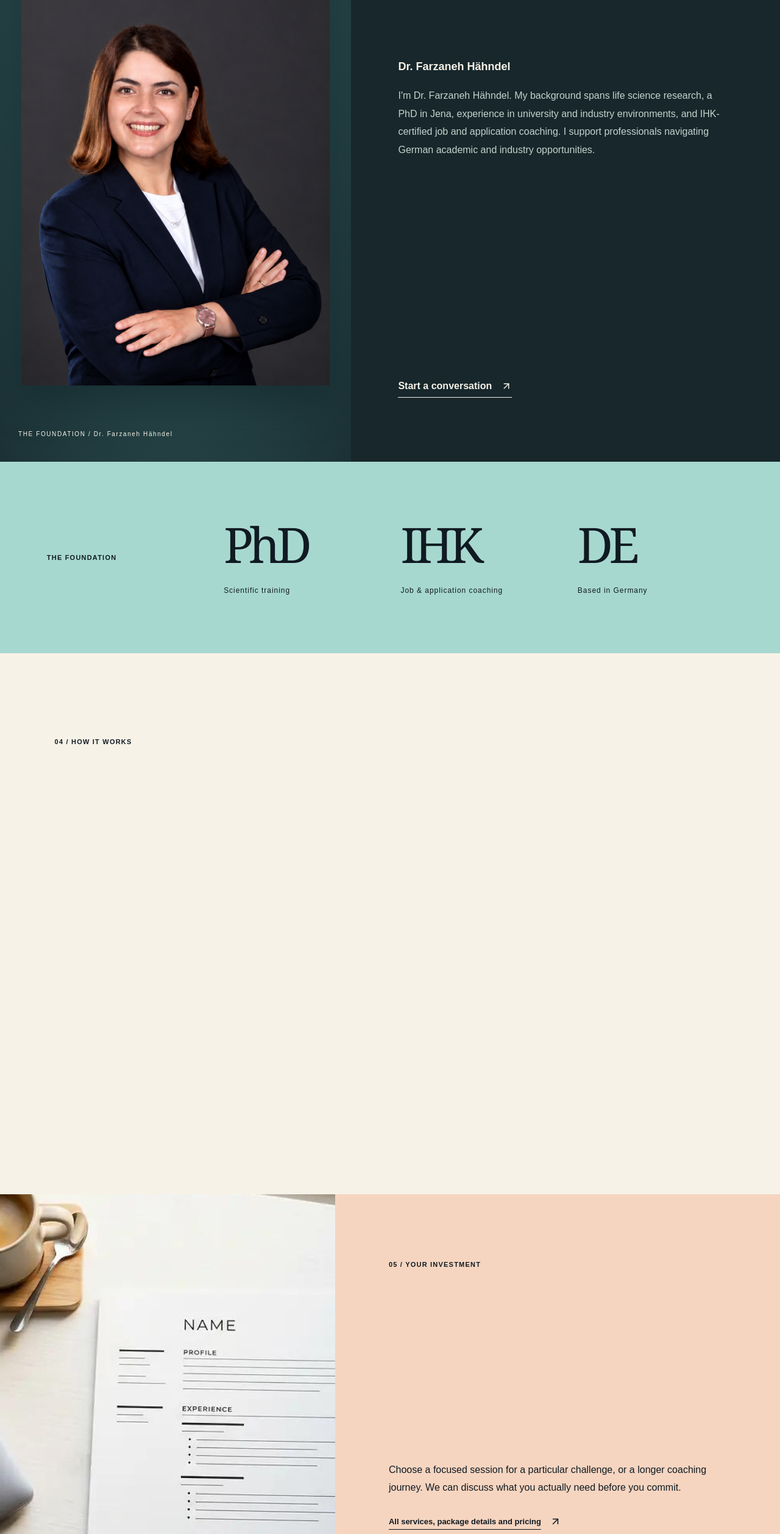
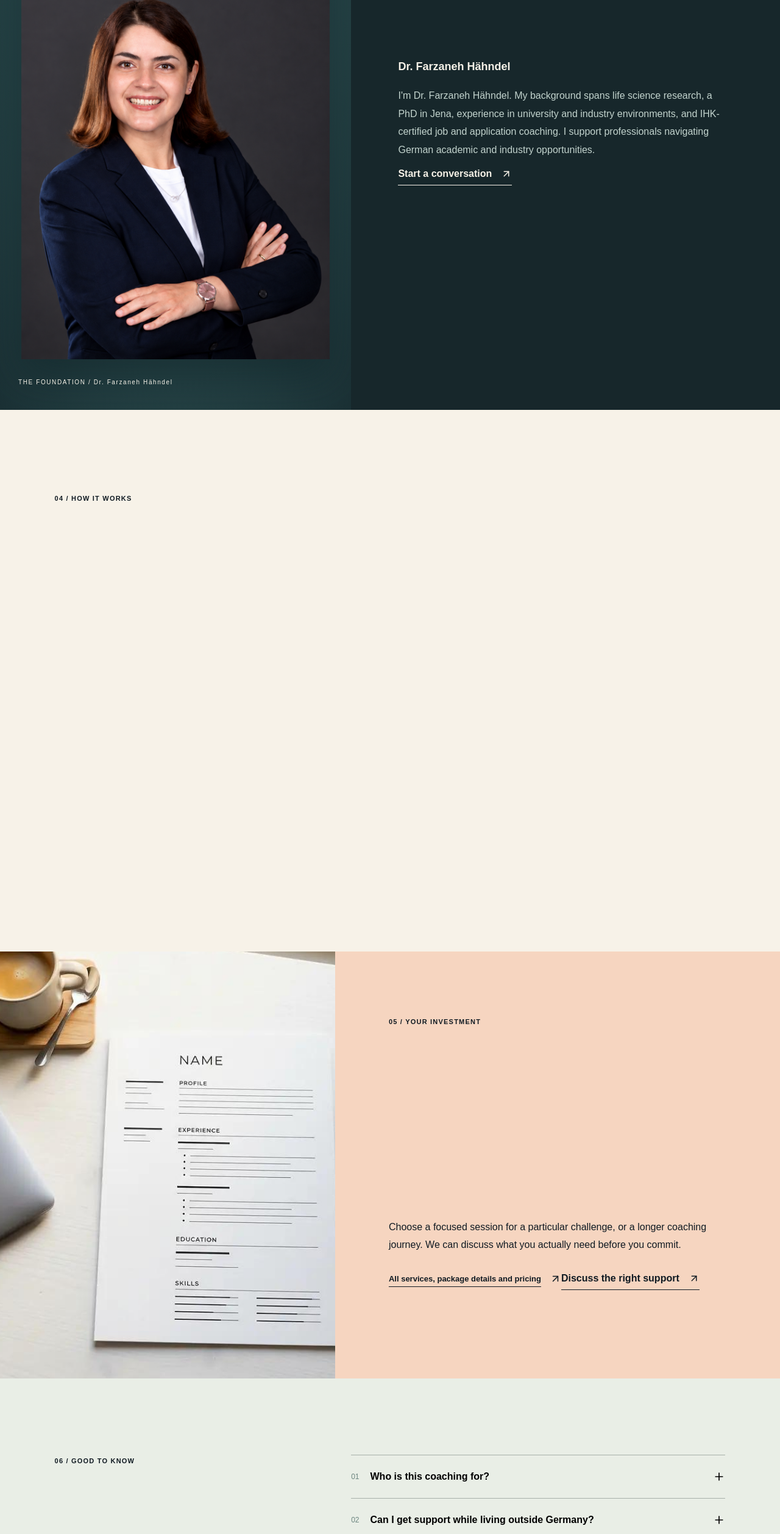
Before and after one commit to AtaMLK/Life-Science-Career-Compass, a Next.js app: page /en in a window 1280 px wide. Shown: the part 8924-11439 px from the top of the page at 61% size. Built offline with nearby package versions, Linux system fonts and the light colour scheme; no server answers.

Commit message:
Remove duplicate timeline, repeated credential and pricing sections; retain scroll Journey

```diff
--- a/src/components/editorial-site.tsx
+++ b/src/components/editorial-site.tsx
@@ -30,7 +30,6 @@ export default function Site({lang}:{lang:Lang}){
  useEffect(()=>{if(!menu)return;const close=(event:KeyboardEvent)=>{if(event.key==="Escape")setMenu(false)};window.addEventListener("keydown",close);return ()=>window.removeEventListener("keydown",close)},[menu]);
  const [selected,setSelected]=useState<string|null>(null);
  const [faq,setFaq]=useState<number|null>(null);
- const [showPrices,setShowPrices]=useState(false);
  return <div className="v2" data-theme={theme} data-language={lang}>
  <a className="skip-link" href="#main-content">{lang==="de"?"Zum Inhalt":lang==="tr"?"İçeriğe geç":"Skip to content"}</a>
  <MotionDirector/>
@@ -41,7 +40,6 @@ export default function Site({lang}:{lang:Lang}){
  </div></header>
  <main id="main-content">
   <section className="editorial-hero">
-   <div className="hero-ambient ambient-1"/><div className="hero-ambient ambient-2"/>
    <div className="hero-meta"><span>{e.introLabel}</span><span>{e.based} · EN / DE / TR</span></div>
    <div className="hero-stage">
     <p className="hero-kicker" data-reveal>{e.heroTag}</p><div className="hero-nameplate" data-reveal><span>{e.person}</span><strong>Dr. Farzaneh Hähndel</strong><small>PhD · IHK</small></div>
@@ -65,13 +63,11 @@ export default function Site({lang}:{lang:Lang}){
    <div className="service-outro"><Link href={`/${lang}/services`} className="all-services-link">{lang==="de"?"ALLE LEISTUNGEN & PAKETE ↗":lang==="tr"?"TÜM HİZMETLER VE PAKETLER ↗":"ALL SERVICES & PACKAGES ↗"}</Link><span>{e.notSure}</span><a href="#connect">{e.figure} <ArrowUpRight size={18}/></a></div>
   </section>
 
-  <CareerFinder lang={lang}/><JourneyScroll lang={lang}/><section className="story" id="story"><div className="story-visual"><div className="story-visual-photo"/><div className="story-actual-portrait"><Image src="/assets/farzaneh/portrait.png" width={1061} height={1483} alt="Dr. Farzaneh Hähndel" /></div><div className="story-person-tag">DR. FARZANEH HÄHNDEL<br/><span>PhD · IHK CAREER COACH</span></div><span className="story-image-note">{e.foundation} / Dr. Farzaneh Hähndel</span></div><div className="story-copy"><span className="index-mark">{e.storyLabel}</span><h2 data-reveal>{e.storyA}<br/><i>{e.storyB}</i></h2><p className="story-name">Dr. Farzaneh Hähndel</p><p>{c.about}</p><div className="career-path" data-reveal-stagger>{c.timeline.map((t,i)=><div key={t} className="career-stop"><span>0{i+1}</span><p>{t}</p></div>)}</div><a className="story-cta" href="#connect">{e.conversation} <ArrowUpRight size={18}/></a></div></section>
-
-  <section className="proof"><div className="proof-inner"><span className="eyebrow-alt">{e.foundation}</span><div className="proof-line"><strong>PhD</strong><p>{e.scienceTraining}</p></div><div className="proof-line"><strong>IHK</strong><p>{e.ihk}</p></div><div className="proof-line"><strong>DE</strong><p>{e.based}</p></div></div></section>
+  <CareerFinder lang={lang}/><JourneyScroll lang={lang}/><section className="story" id="story"><div className="story-visual"><div className="story-visual-photo"/><div className="story-actual-portrait"><Image src="/assets/farzaneh/portrait.png" width={1061} height={1483} alt="Dr. Farzaneh Hähndel" /></div><div className="story-person-tag">DR. FARZANEH HÄHNDEL<br/><span>PhD · IHK CAREER COACH</span></div><span className="story-image-note">{e.foundation} / Dr. Farzaneh Hähndel</span></div><div className="story-copy"><span className="index-mark">{e.storyLabel}</span><h2 data-reveal>{e.storyA}<br/><i>{e.storyB}</i></h2><p className="story-name">Dr. Farzaneh Hähndel</p><p>{c.about}</p><a className="story-cta" href="#connect">{e.conversation} <ArrowUpRight size={18}/></a></div></section>
 
   <section className="process-v2"><div className="process-intro"><p className="index-mark">{e.processLabel}</p><h2 data-reveal>{e.processA}<br/><em>{e.processB}</em></h2></div><div className="process-steps" data-reveal-stagger>{c.steps.map(([n,title,desc])=><div key={n} className="process-step"><span>{n}</span><h3>{title}</h3><p>{desc}</p><ChevronRight size={28}/></div>)}</div></section>
 
-  <section className="investment" id="investment"><div className="investment-photo"><div data-image-parallax/></div><div className="investment-copy"><span className="index-mark">{e.investmentLabel}</span><h2 data-reveal>{e.investmentA}<br/><em>{e.investmentB}</em></h2><p>{e.investmentText}</p><Link href={`/${lang}/services`} className="service-page-cta">{lang==="de"?"Alle Leistungen, Pakete und Preise":lang==="tr"?"Tüm hizmetler, paketler ve fiyatlar":"All services, package details and pricing"} <ArrowUpRight size={19}/></Link><button type="button" className="price-reveal-button" onClick={()=>setShowPrices(!showPrices)} aria-expanded={showPrices}>{showPrices?e.hidePrices:e.showPrices} {showPrices?<Minus size={19}/>:<Plus size={19}/>}</button>{showPrices&&<div className="rate-list">{services.map(s=><div key={s.id}><span>{localizedService(s.id).name}</span><strong>{s.individual}</strong></div>)}<p className="rate-disclaimer">{e.ratesNote}</p></div>}<a className="story-cta" href="#connect">{e.discuss} <ArrowUpRight size={18}/></a></div></section>
+  <section className="investment" id="investment"><div className="investment-photo"><div data-image-parallax/></div><div className="investment-copy"><span className="index-mark">{e.investmentLabel}</span><h2 data-reveal>{e.investmentA}<br/><em>{e.investmentB}</em></h2><p>{e.investmentText}</p><Link href={`/${lang}/services`} className="service-page-cta">{lang==="de"?"Alle Leistungen, Pakete und Preise":lang==="tr"?"Tüm hizmetler, paketler ve fiyatlar":"All services, package details and pricing"} <ArrowUpRight size={19}/></Link><a className="story-cta" href="#connect">{e.discuss} <ArrowUpRight size={18}/></a></div></section>
 
   <section className="faq-v2" id="questions"><div className="faq-title"><span className="index-mark">{e.faqLabel}</span><h2 data-reveal>{e.faqA}<br/><i>{e.faqB}</i></h2><p>{e.faqText}</p></div><div className="faq-accordion">{c.faq.map(([q,a],i)=><div className="faq-row" key={q}><button type="button" onClick={()=>setFaq(faq===i?null:i)} aria-expanded={faq===i}><span>{String(i+1).padStart(2,"0")}</span><strong>{q}</strong>{faq===i?<Minus size={20}/>:<Plus size={20}/>}</button>{faq===i&&<p>{a}</p>}</div>)}</div></section>
 
```
